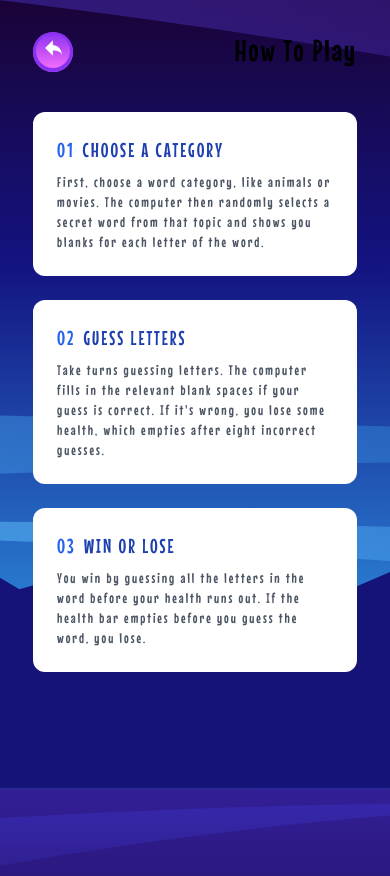
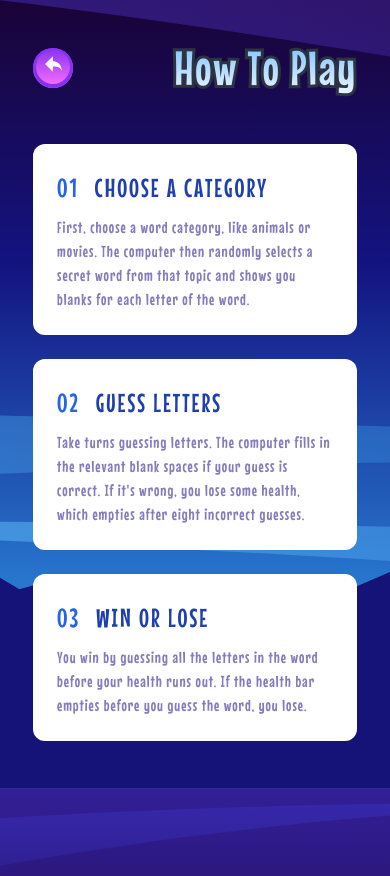
Before and after one commit to djneill/hangman-game, a Next.js app: page /howToPlay in a window 390 px wide. Built offline with nearby package versions, Linux system fonts and the light colour scheme.

Commit message:
finish how to play page for mobile

```diff
--- a/src/app/globals.css
+++ b/src/app/globals.css
@@ -15,6 +15,18 @@
   font-style: normal;
 }
 
+@layer base {
+
+  .heading-xl,
+  .heading-l,
+  .heading-m,
+  .heading-s,
+  .body {
+    font-family: 'Mouse Memoirs', sans-serif;
+    letter-spacing: 2px;
+  }
+}
+
 @layer utilities {
   .text-balance {
     text-wrap: balance;
@@ -29,33 +41,32 @@
   }
 }
 
-h1,
-h2,
-h3,
-h4,
-p {
-  font-family: 'Mouse Memoirs', sans-serif;
-  letter-spacing: 2px;
-}
-
-h1 {
+.heading-xl {
   font-size: 136px;
 }
 
-h2 {
+.heading-l {
   font-size: 88px;
 }
 
-h3 {
+.heading-m {
   font-size: 48px;
 }
 
-h4 {
+.heading-s {
   font-size: 32px;
 }
 
-p {
+.body {
   font-size: 26px;
+}
+
+.body-s {
+  font-family: 'Mouse Memoirs', sans-serif;
+  font-size: 16px;
+  letter-spacing: 1px;
+  color: #847cbc;
+  font-weight: thin;
 }
 
 .card {
@@ -119,6 +130,29 @@ p {
   box-shadow: inset 0px -1px 0px 3px #8831f0;
 }
 
+.gradient-text {
+  background: linear-gradient(to bottom, #67B6FF, #FFFFFF);
+  -webkit-background-clip: text;
+  background-clip: text;
+  -webkit-text-fill-color: transparent;
+  position: relative;
+  display: inline-block;
+}
+
+.gradient-text::before {
+  content: attr(data-text);
+  position: absolute;
+  left: 0;
+  top: 0;
+  z-index: -1;
+  -webkit-text-stroke: 6px #2c3342;
+  -webkit-background-clip: text;
+  background-clip: text;
+  -webkit-text-fill-color: transparent;
+
+
+}
+
 /* Tablet */
 @media screen and (min-width: 640px) {
   .card {
--- a/src/app/howToPlay/page.tsx
+++ b/src/app/howToPlay/page.tsx
@@ -12,20 +12,24 @@ interface Rule {
 export default function Page() {
     return (
         <div className='min-h-screen w-[324px] mx-auto mt-8'>
-            <div className="flex justify-between mb-10">
+            <div className="flex justify-between mb-10 items-center">
                 <Link href={'/'}>
                     <BackButton />
                 </Link>
-                <h2 className='text-3xl'>How To Play</h2>
+                <span className='heading-m sm:heading-xl gradient-text'
+                    data-text="How To Play"
+                >
+                    How To Play
+                </span>
             </div>
 
             {rules.map((rule: Rule) => (
                 <div key={rule.id} className='rounded-xl p-6 mb-6 bg-white'>
-                    <h3 className="text-xl mb-2">
-                        <span className='text-blue-600 mr-2'>{rule.id}</span>
+                    <div className="body mb-2">
+                        <span className='text-blue-600 mr-4'>{rule.id}</span>
                         <span className='text-blue-800'>{rule.title.toUpperCase()}</span>
-                    </h3>
-                    <p className='text-sm text-gray-600'>{rule.description}</p>
+                    </div>
+                    <p className='body-s text-gray-600'>{rule.description}</p>
                 </div>
             ))}
 
--- a/tailwind.config.ts
+++ b/tailwind.config.ts
@@ -16,6 +16,13 @@ const config: Config = {
       fontFamily: {
         'mouse-memoirs': ['"Mouse Memoirs"', 'sans-serif'],
       },
+      fontSize: {
+        'heading-xl': ['136px', { lineHeight: '1', letterSpacing: '2px' }],
+        'heading-l': ['88px', { lineHeight: '1', letterSpacing: '2px' }],
+        'heading-m': ['48px', { lineHeight: '1', letterSpacing: '2px' }],
+        'heading-s': ['32px', { lineHeight: '1', letterSpacing: '2px' }],
+        'body': ['26px', { lineHeight: '1', letterSpacing: '2px' }],
+      },
     },
   },
   plugins: [],
```
